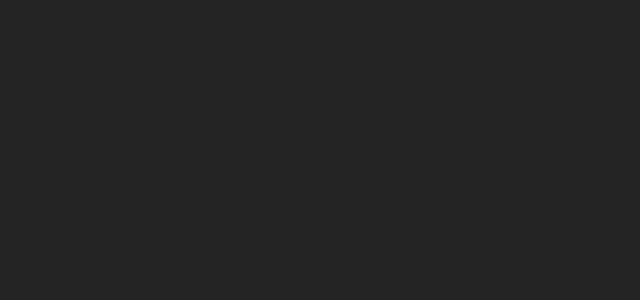
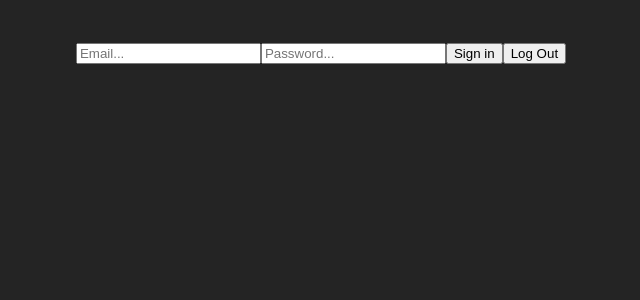
Before and after one commit to Fishek/my-books-vite, a React (Vite) app: page / in a window 1280 px wide. Shown: the top 300 px of the page, without its empty margins (319-959 px from the left). Built offline with nearby package versions, Linux system fonts and the light colour scheme.

Commit message:
firebase login base added

```diff
--- a/package.json
+++ b/package.json
@@ -10,6 +10,7 @@
     "preview": "vite preview"
   },
   "dependencies": {
+    "firebase": "^11.1.0",
     "react": "^18.3.1",
     "react-dom": "^18.3.1"
   },
--- a/src/App.jsx
+++ b/src/App.jsx
@@ -1,10 +1,10 @@
-import { useState } from "react";
-
+import React, { useState, useEffect } from "react";
+import { Auth } from './components/auth';
 import "./App.css";
 
 function App() {
   return <div>
-
+  <Auth/>
   </div>;
 }
 
--- /dev/null
+++ b/src/components/auth.jsx
@@ -0,0 +1,43 @@
+import { useState } from "react";
+import { auth } from "../firebase";
+import { createUserWithEmailAndPassword, signOut } from "firebase/auth";
+
+export const Auth = () => {
+  const [email, setEmail] = useState("");
+  const [password, setPassword] = useState("");
+
+  const signIn = async () => {
+    try {
+      await createUserWithEmailAndPassword(auth, email, password);
+    } catch (err) {
+      console.error(err);
+    }
+  };
+
+  const logout = async () => {
+    try {
+      await signOut(auth);
+    } catch (err) {
+      console.error(err);
+    }
+  };
+
+
+
+  return (
+    <div>
+      <input
+        placeholder="Email..."
+        onChange={(e) => setEmail(e.target.value)}
+      />
+      <input
+        placeholder="Password..."
+        onChange={(e) => setPassword(e.target.value)}
+        type="password"
+      />
+      <button onClick={signIn}>Sign in</button>
+
+      <button onClick={logout}>Log Out</button>
+    </div>
+  );
+};
--- /dev/null
+++ b/src/firebase.jsx
@@ -0,0 +1,16 @@
+import { initializeApp } from "firebase/app";
+import { getFirestore } from "firebase/firestore";
+import {getAuth} from 'firebase/auth'
+
+const firebaseConfig = {
+    apiKey: "AIzaSyDHkWLw0VdiT0t4h3-EfMEp0-d9n06uHVU",
+    authDomain: "mybooks-328e4.firebaseapp.com",
+    projectId: "mybooks-328e4",
+    storageBucket: "mybooks-328e4.firebasestorage.app",
+    messagingSenderId: "938917303902",
+    appId: "1:938917303902:web:f96194896b2e7f51fc06cf"
+  };
+
+const app = initializeApp(firebaseConfig);
+export const auth = getAuth(app);
+export const db = getFirestore(app);
```
Also changed, not shown: 1 other file (tests, documents, lock files or other folders).
